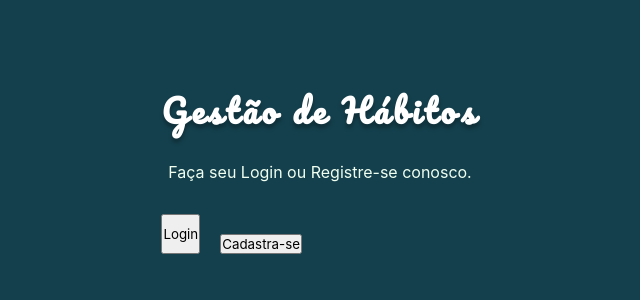
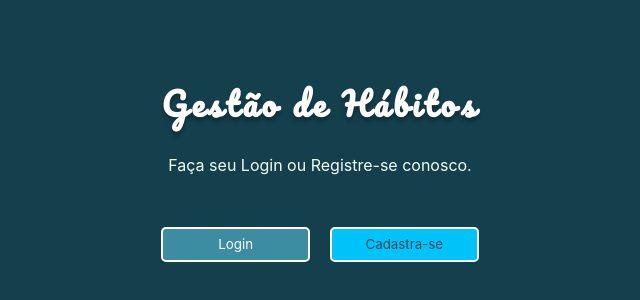
Before and after one commit to vinapro91/gestao-de-habitos, a React (Create React App) app: page / in a window 1280 px wide. Shown: the part 232-532 px from the top of the page, without its empty margins (320-960 px from the left). Built offline with nearby package versions, Linux system fonts and the light colour scheme; no server answers.

Commit message:
feat: created button and att home page buttons

```diff
--- /dev/null
+++ b/src/Components/Button/index.jsx
@@ -0,0 +1,20 @@
+import { ButtonStyled } from "./styles";
+const Button = ({
+  children,
+  registerSchema = false,
+  homePage = false,
+  ...rest
+}) => {
+  return (
+    <ButtonStyled
+      homePage={homePage}
+      registerSchema={registerSchema}
+      type="button"
+      {...rest}
+    >
+      {children}
+    </ButtonStyled>
+  );
+};
+
+export default Button;
--- /dev/null
+++ b/src/Components/Button/styles.js
@@ -0,0 +1,16 @@
+import styled from "styled-components";
+
+export const ButtonStyled = styled.button`
+  background: ${(props) => (props.registerSchema ? "#00C3FA" : "#3D8CA2")};
+  color: ${(props) => (props.registerSchema ? "#0E4A5B" : "#fff")};
+  height: 35px;
+  border: 2px solid #fff;
+  border-radius: 5px;
+  width: ${(props) => (props.homePage ? "100%" : "100px")};
+  transition: 0.5s;
+  margin-top: 20px;
+  :hover {
+    border-color: var(--hoverBlue);
+    color: var(--hoverBlue);
+  }
+`;
--- a/src/Pages/Home/Index.jsx
+++ b/src/Pages/Home/Index.jsx
@@ -1,4 +1,5 @@
 import { useHistory } from "react-router";
+import Button from "../../Components/Button";
 import { Container, Content } from "./styles";
 
 const Home = () => {
@@ -13,8 +14,12 @@ const Home = () => {
         <h1>Gestão de Hábitos</h1>
         <p>Faça seu Login ou Registre-se conosco.</p>
         <div>
-          <button onClick={() => handleNav("/login")}>Login</button>
-          <button onClick={() => handleNav("/signup")}>Cadastra-se</button>
+          <Button homePage onClick={() => handleNav("/login")}>
+            Login
+          </Button>
+          <Button homePage registerSchema onClick={() => handleNav("/signup")}>
+            Cadastra-se
+          </Button>
         </div>
       </Content>
     </Container>
--- a/src/styles/style.js
+++ b/src/styles/style.js
@@ -10,16 +10,18 @@ const GlobalStyles = createGlobalStyle`
     Ubuntu, Cantarell, "Open Sans", "Helvetica Neue", sans-serif;
 
  }
- ::root{
-        --darkBlue: #012340;
-        --deepBlush : #dc6e82;
-        --pictonBlue : #59b5e9;
-        --blue : #023E73;
-        --Eminence : #6b2977;
+ :root{
+        --darkBlue: #14404D;
+        --seablue: #237C95;
+        --yellow: #CEB310;
+        --pictonBlue : #00C3FA;
+        --blue : #3D8CA2;
+        --lightGreen: #60D272;
         --white: #f5f5f5;
         --black: #0c0d0d;
         --gray: #666360;
-        --red: #c53030;
+        --red: #EC4F4F;
+        --hoverBlue: #191970;
  }
 
 ol, ul {
```
Also changed, not shown: src/Components/Button/Index.js (deleted).
